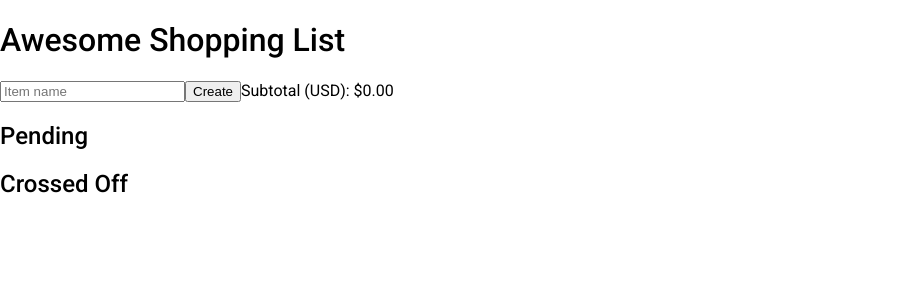
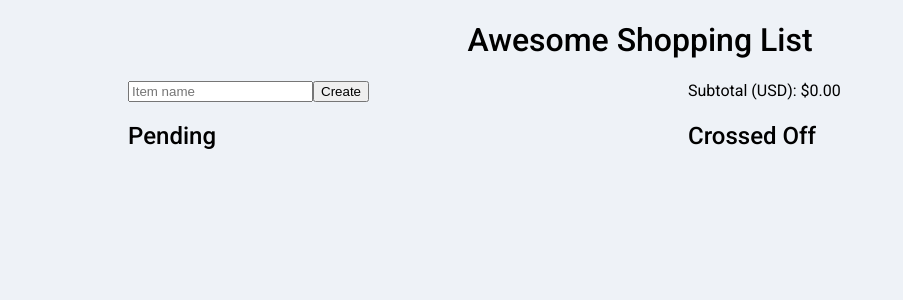
Before and after one commit to bethshook/awesome-shopping-list, a React (Create React App) app: page / in a window 1280 px wide. Shown: the top 300 px of the page, without its empty margins (0-903 px from the left). Built offline with nearby package versions, Linux system fonts and the light colour scheme; what styled-react-modal would draw is missing.

Commit message:
Begin styling containers and buttons

```diff
--- a/src/App.css
+++ b/src/App.css
@@ -1,5 +1,6 @@
 body {
   font-family: "Roboto", Arial, Helvetica, sans-serif;
+  background: #EEF2F7;
 }
 
 h1, h2, h3 {
--- a/src/App.js
+++ b/src/App.js
@@ -3,13 +3,41 @@ import styled from "styled-components";
 import './App.css';
 import ListGroup from "./components/ListGroup";
 
-const Wrapper = styled.main``;
-const FlexSection = styled.section``;
-const FlexItem = styled.div``;
+const BREAKPOINTS = {
+  SM: '480px',
+  MD: '768px',
+  LG: '1024px',
+};
+
+const Wrapper = styled.main`
+  padding: 0 2rem;
+  max-width: 80rem;
+  margin: 0 auto;
+
+  @media (min-width: ${BREAKPOINTS.LG}) {
+    width: 80%;
+  }
+`;
+
+const FlexSection = styled.section`
+  @media (min-width: ${BREAKPOINTS.MD}) {
+    display: flex;
+    justify-content: space-between;
+    margin: 0 -3rem;
+  }
+`;
+
+const FlexItem = styled.div`
+  flex: 1;
+  margin: 0 3rem;
+`;
+
 const Input = styled.input``;
 const Button = styled.button``;
 
-const H1 = styled.h1``;
+const H1 = styled.h1`
+  text-align: center;
+`;
 const H2 = styled.h2``;
 
 function App() {
@@ -21,11 +49,6 @@ function App() {
   const [categories, setCategories] = useState(["uncategorized"]);
   const [itemsByCategory, setItemsByCategory] = useState({ uncategorized: [] });
   const [subtotal, setSubtotal] = useState(0);
-
-  const breakpoints = {
-    xs: '480px',
-    sm: '768px',
-  };
 
   useEffect(() => {
     // Reset visible pending items on pending items change.
@@ -92,8 +115,10 @@ function App() {
     <Wrapper>
       <H1>Awesome Shopping List</H1>
       <FlexSection>
+        <FlexItem>
           <Input
             value={inputValue}
+            aria-label="Item name"
             placeholder="Item name"
             onChange={(e) => handleChange(e.target.value)}
             onKeyDown={(e) => {
@@ -101,7 +126,8 @@ function App() {
             }}
           />
           <Button onClick={() => handleAdd()}>Create</Button>
-        Subtotal (USD): ${subtotal}.00
+        </FlexItem>
+        <FlexItem>Subtotal (USD): ${subtotal}.00</FlexItem>
       </FlexSection>
 
       <FlexSection>
--- a/src/components/EditForm.js
+++ b/src/components/EditForm.js
@@ -16,25 +16,32 @@ function EditForm({ title, item, itemSaveHandler, closeHandler }) {
     <Wrapper>
       <h4>{item.label}</h4>
       <p>{item.label}</p>
-      Category:
+      <label htmlFor="category">Category:</label>
       <Input
+        id="category"
         placeholder={item.category}
-        onChange={e => setUpdatedItem({...updatedItem, category: e.target.value})}
-        onKeyDown={(e) => {
-          // if (e.key === "Enter") handleAdd();
-        }}
+        onChange={(e) =>
+          setUpdatedItem({ ...updatedItem, category: e.target.value })
+        }
       />
-      Quantity:
+      <label htmlFor="quantity">Quantity:</label>
       <Input
+        id="quantity"
         placeholder={item.qty}
         type="number"
-        onChange={e => setUpdatedItem({...updatedItem, qty: e.target.value})}
+        onChange={(e) =>
+          setUpdatedItem({ ...updatedItem, qty: e.target.value })
+        }
       />
-      Price:
+      <label htmlFor="price">Price:</label>
+
       <Input
+        id="price"
         placeholder={item.price}
         type="number"
-        onChange={e => setUpdatedItem({...updatedItem, price: e.target.value})}
+        onChange={(e) =>
+          setUpdatedItem({ ...updatedItem, price: e.target.value })
+        }
       />
       <button onClick={() => itemSaveHandler(updatedItem)}>Save</button>
       <button onClick={() => closeHandler()}>Close me</button>
--- a/src/components/ListGroup.js
+++ b/src/components/ListGroup.js
@@ -4,11 +4,54 @@ import styled from "styled-components";
 import Modal from "styled-react-modal";
 import EditForm from "./EditForm";
 
-const Wrapper = styled.div``;
-const H3 = styled.h3``;
-const List = styled.ul``;
-const ListItem = styled.li``;
-const EditButton = styled.button``;
+const Wrapper = styled.div`
+  border: 1px solid lightgray;
+  border-radius: 4px;
+  box-shadow: 0px 0px 39px -9px rgba(0, 0, 0, 0.16);
+  padding: 1.5rem;
+  margin-bottom: 2rem;
+`;
+
+const H3 = styled.h3`
+  margin-top: 0;
+`;
+
+const List = styled.ul`
+  list-style-type: none;
+  padding: 0;
+`;
+const ListItem = styled.li`
+  display: flex;
+  justify-content: space-between;
+`;
+
+const PlainButton = styled.button`
+  border: none;
+  background: transparent;
+  padding: 0;
+  cursor: pointer;
+  font-size: 1rem;
+`;
+
+const FlexGroup = styled.div`
+    display: flex;
+`;
+
+const Item = styled(PlainButton)`
+    text-align: left;
+`;
+
+const ItemWrapper = styled.div`
+    margin: 0 2rem;
+    display: flex;
+    align-items: flex-end;
+`;
+
+const EditButton = styled(PlainButton)`
+  margin-left: 0.5rem;
+  font-size: .75rem;
+`;
+
 const StyledModal = styled(Modal)``;
 
 function ListGroup({ title, items, itemClickHandler, itemEditHandler }) {
@@ -24,20 +67,28 @@ function ListGroup({ title, items, itemClickHandler, itemEditHandler }) {
     return labelA > labelB ? 1 : labelB > labelA ? -1 : 0;
   };
 
-  const formattedTitle = title ? title[0].toUpperCase() + title.substring(1) : "";
+  const formattedTitle = title
+    ? title[0].toUpperCase() + title.substring(1)
+    : "";
 
-  return (
+  return items.length ? (
     <Wrapper>
       {formattedTitle && <H3>{formattedTitle}</H3>}
       <List>
         {items.sort(sortByLabel).map((item) => (
           <React.Fragment key={item.id}>
-            <ListItem onClick={() => itemClickHandler(item)}>
-              {item.qty} {item.label} ${item.price}.00
-            </ListItem>
+            <ListItem>
+              <FlexGroup>
+                {item.qty}
+                <ItemWrapper>
+                  <Item onClick={() => itemClickHandler(item)}>
+                    {item.label}
+                  </Item>
                   {typeof itemEditHandler === "function" ? (
                     <>
-                <EditButton onClick={() => toggleModal()}>edit</EditButton>
+                      <EditButton onClick={() => toggleModal()}>
+                        edit
+                      </EditButton>
                       <StyledModal
                         isOpen={isOpen}
                         onBackgroundClick={toggleModal}
@@ -46,7 +97,7 @@ function ListGroup({ title, items, itemClickHandler, itemEditHandler }) {
                         <EditForm
                           item={item}
                           itemSaveHandler={(updatedItem) => {
-                        itemEditHandler(updatedItem)
+                            itemEditHandler(updatedItem);
                             toggleModal();
                           }}
                           closeHandler={() => toggleModal()}
@@ -54,11 +105,15 @@ function ListGroup({ title, items, itemClickHandler, itemEditHandler }) {
                       </StyledModal>
                     </>
                   ) : null}
+                </ItemWrapper>
+              </FlexGroup>
+              ${item.price}.00
+            </ListItem>
           </React.Fragment>
         ))}
       </List>
     </Wrapper>
-  );
+  ) : null;
 }
 
 ListGroup.propTypes = {
```
Lines whose indentation alone changed are shown as unchanged.
